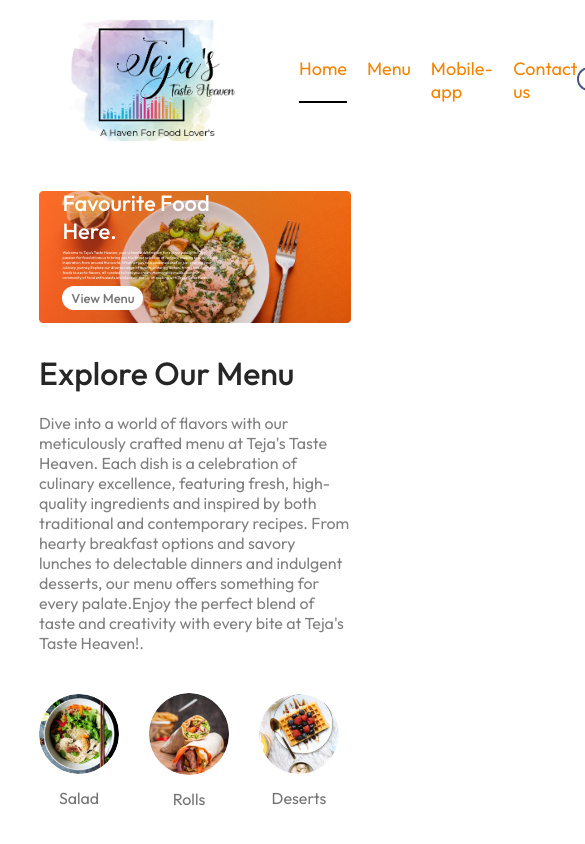
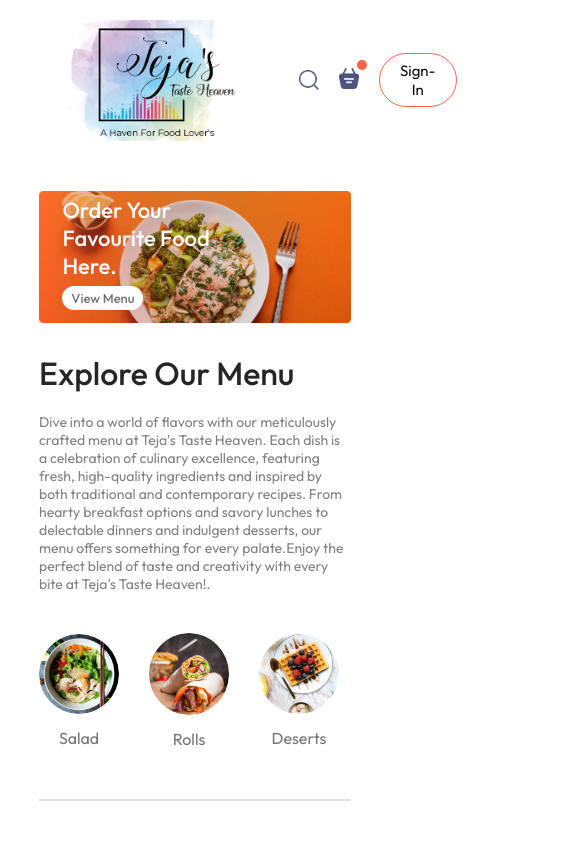
Before and after one commit to tejanayak12/Teja-s-Taste-Heaven, a React (Vite) app: page / in a window 390 px wide. Shown: the top 844 px of the page, 585 px wide, since content can reach past the window. Built offline with nearby package versions, Linux system fonts and the light colour scheme.

Commit message:
Web Responsive to Small Screens Completed

```diff
--- /dev/null
+++ b/src/components/AppDownload/AppDownload.css
@@ -0,0 +1,25 @@
+.app-download {
+    margin: auto auto;
+    margin-top: 100px;
+    font-size: max(3vw, 20px);
+    text-align: center;
+    font-weight: 500;
+}
+
+.download-platforms {
+    display: flex;
+    justify-content: center;
+    gap: max(2vw, 10px);
+    margin-top: 40px;
+}
+
+.app-download-platforms img {
+    width: max(30vw, 120px);
+    max-width: 150px;
+    transition: 0.5s;
+    cursor: pointer;
+}
+
+.app-download-platforms img:hover {
+    transform: scale(1.05);
+}
--- /dev/null
+++ b/src/components/AppDownload/AppDownload.jsx
@@ -0,0 +1,17 @@
+import React from 'react'
+import './AppDownload.css'
+import { assets } from '../../assets/assets'
+
+const AppDownload = () => {
+    return (
+        <div className='app-download' id='app-download'>
+            <p>For Better Experience Download <br />Teja's Taste Heaven App.!</p>
+            <div className="app-download-platforms">
+                <img src={assets.play_store} alt="" />
+                <img src={assets.app_store} alt="" />
+            </div>
+        </div>
+    )
+}
+
+export default AppDownload
--- a/src/components/ExploreMenu/ExploreMenu.css
+++ b/src/components/ExploreMenu/ExploreMenu.css
@@ -49,7 +49,14 @@
     border: none;
 }
 
-.explore-menu-list-item .active{
+.explore-menu-list-item .active {
     border: 4px solid tomato;
     padding: 2px;
 }
+
+@media (max-width:1050px) {
+    .explore-menu-text {
+        max-width: 100%;
+        font-size: 14px;
+    }
+}
--- a/src/components/Footer/Footer.css
+++ b/src/components/Footer/Footer.css
@@ -17,24 +17,29 @@
     gap: 80px;
 }
 
-.footer-content-left, .footer-content-right, .footer-content-center {
+.footer-content-left,
+.footer-content-right,
+.footer-content-center {
     display: flex;
     flex-direction: column;
     align-items: start;
     gap: 20px;
 }
 
-.footer-content-left li, .footer-content-right li, .footer-content-center li {
+.footer-content-left li,
+.footer-content-right li,
+.footer-content-center li {
     list-style: none;
     margin-bottom: 10px;
     cursor: pointer;
 }
 
-.footer-content-right h2, .footer-content-center h2 {
+.footer-content-right h2,
+.footer-content-center h2 {
     color: white;
 }
 
-.footer-social-icons img{
+.footer-social-icons img {
     width: 0px;
     margin-right: 15px;
 }
@@ -51,3 +56,15 @@
     background-color: grey;
     border: none;
 }
+
+@media (max-width:750px) {
+    .footer-content {
+        display: flex;
+        flex-direction: column;
+        gap: 35px;
+    }
+
+    .footer-copyright {
+        text-align: center;
+    }
+}
--- a/src/components/Header/Header.css
+++ b/src/components/Header/Header.css
@@ -21,7 +21,7 @@
 .header-contents h2 {
     font-weight: 500;
     color: white;
-    font-size: max(4.5vw,22px);
+    font-size: max(4.5vw, 22px);
 }
 
 .header-contents p {
@@ -35,6 +35,27 @@
     font-weight: 500;
     padding: 1vw 2.3vw;
     background-color: white;
-    font-size: max(1vw,13px);
+    font-size: max(1vw, 13px);
     border-radius: 15px;
 }
+
+@media (max-width:1050px) {
+    .header-contents {
+        max-width: 45%;
+    }
+}
+
+@media (max-width:750px) {
+    .header-contents {
+        max-width: 65%;
+    }
+
+    .header-contents p {
+        display: none;
+    }
+
+    .header-contents button {
+        padding: 2vw, 4vw;
+    }
+
+}
--- a/src/components/Navbar/NavBar.css
+++ b/src/components/Navbar/NavBar.css
@@ -35,7 +35,7 @@
 }
 
 .navbar button:hover {
-     background-color: #fff4f2;
+    background-color: #fff4f2;
 }
 
 .navbar .active {
@@ -60,3 +60,59 @@
     top: -8px;
     right: -8px;
 }
+
+@media (max-width:1050px) {
+    .navbar .logo1 {
+        width: 140px;
+    }
+
+    .navbar-menu {
+        gap: 20px;
+        font-size: 17px;
+    }
+
+    .navbar-right {
+        gap: 30px;
+    }
+
+    .navbar-right img {
+        width: 22px;
+    }
+
+    .navbar-right button {
+        padding: 8px 25px;
+    }
+
+}
+
+@media (max-width:900px) {
+    .navbar .logo1 {
+        width: 120px;
+    }
+
+    .navbar-menu {
+        gap: 15px;
+        font-size: 16px;
+    }
+
+    .navbar-right {
+        gap: 20px;
+    }
+
+    .navbar-right img {
+        width: 20px;
+    }
+
+    .navbar-right button {
+        padding: 7px 20px;
+        font-size: 15px;
+    }
+
+}
+
+@media (max-width:750px) {
+    .navbar-menu {
+        display: none;
+    }
+
+}
--- a/src/components/Navbar/NavBar.jsx
+++ b/src/components/Navbar/NavBar.jsx
@@ -1,6 +1,7 @@
 import React, { useState } from 'react';
 import './NavBar.css';
 import { assets } from '../../assets/assets';
+import { Link } from 'react-router-dom';
 
 const NavBar = () => {
 
@@ -10,10 +11,10 @@
         <div className='navbar'>
             <img src={assets.logo1} alt="" className="logo" />
             <ul className="navbar-menu">
-                <li onClick={() => setMenu("home")} className={menu === "home" ? "active" : ""}>Home</li>
-                <li onClick={() => setMenu("menu")} className={menu === "menu" ? "active" : ""}>Menu</li>
-                <li onClick={() => setMenu("mobile-app")} className={menu === "mobile-app" ? "active" : ""}>Mobile-app</li>
-                <li onClick={() => setMenu("contact-us")} className={menu === "contact-us" ? "active" : ""}>Contact us</li>
+                <Link to="/" onClick={() => setMenu("home")} className={menu === "home" ? "active" : ""}>Home</Link>
+                <a href='#explore-menu' onClick={() => setMenu("menu")} className={menu === "menu" ? "active" : ""}>Menu</a>
+                <a href='#app-download' onClick={() => setMenu("mobile-app")} className={menu === "mobile-app" ? "active" : ""}>Mobile-app</a>
+                <a href='#footer' onClick={() => setMenu("contact-us")} className={menu === "contact-us" ? "active" : ""}>Contact us</a>
             </ul>
             <div className="navbar-right">
                 <img src={assets.search_icon} alt="" />
--- a/src/index.css
+++ b/src/index.css
@@ -5,6 +5,7 @@
   margin: 0;
   box-sizing: border-box;
   font-family: Outfit;
+  scroll-behavior: smooth;
 }
 
 body {
--- a/src/pages/Home/Home.jsx
+++ b/src/pages/Home/Home.jsx
@@ -3,6 +3,7 @@
 import Header from '../../components/Header/Header';
 import ExploreMenu from '../../components/ExploreMenu/ExploreMenu';
 import FoodDisplay from '../../components/FoodDisplay/FoodDisplay';
+import AppDownload from '../../components/AppDownload/AppDownload';
 
 const Home = () => {
   const [category, setCategory] = useState("All");
@@ -11,6 +12,7 @@
       <Header />
       <ExploreMenu category={category} setCategory={setCategory} />
       <FoodDisplay category={category} />
+      <AppDownload />
     </div>
   )
 }
```
